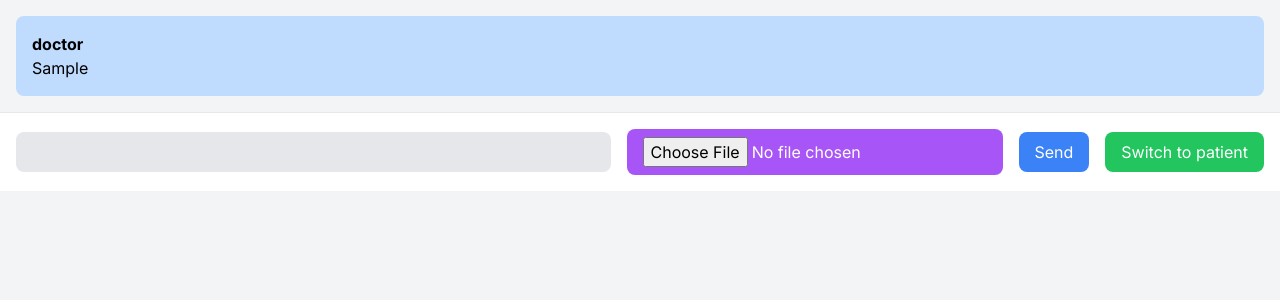
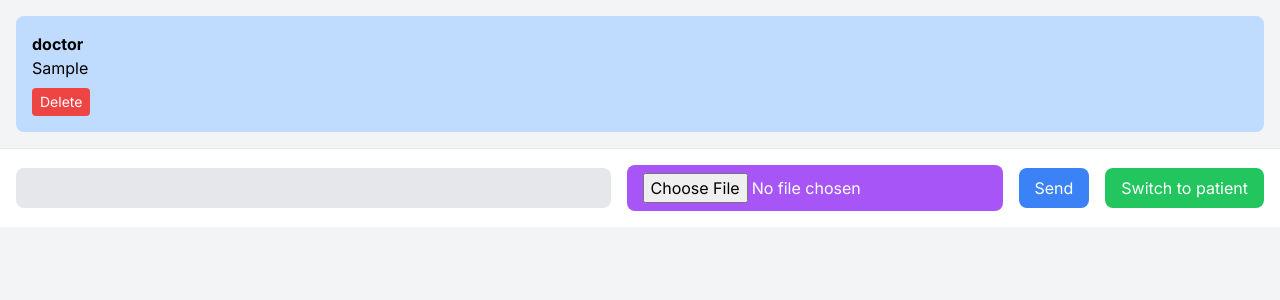
Before and after one commit to tapasrastogi2411/MediChat, a Next.js app in the folder chat-app/: page / in a window 1280 px wide. Both pictures are taken after typing "Sample" into the empty fields and a click on the button "Send". Shown: the top 300 px of the page. Built offline with nearby package versions, Linux system fonts and the light colour scheme.

Commit message:
feat: Add deleting message and image functionality

```diff
--- a/chat-app/app/components/Chat.js
+++ b/chat-app/app/components/Chat.js
@@ -1,15 +1,16 @@
-'use client'
-import { useState, useEffect, useRef } from 'react';
-import Message from './Message';
+"use client";
+import { useState, useEffect, useRef } from "react";
+// import { supabase } from '@supabase/supabase-js';
+import Message from "./Message";
 
 function Chat() {
     const [messages, setMessages] = useState([]);
-    const [newMessage, setNewMessage] = useState('');
-    const [sender, setSender] = useState('doctor'); // New state for sender
+    const [newMessage, setNewMessage] = useState("");
+    const [sender, setSender] = useState("doctor"); // New state for sender
     const messagesEndRef = useRef(null); // New ref for the last message
 
     const handleSend = () => {
-        if (newMessage.trim() === '') {
+        if (newMessage.trim() === "") {
             // Don't send the message if it's empty
             return;
         }
@@ -21,7 +22,13 @@ function Chat() {
             timestamp: new Date(),
         };
         setMessages([...messages, message]);
-        setNewMessage('');
+        setNewMessage("");
+    };
+
+    // Deleting a message and image upload
+    const handleDelete = (id) => {
+        const deletedMessages = messages.filter((message) => message.id !== id);
+        setMessages(deletedMessages);
     };
 
     const handleImageUpload = (event) => {
@@ -43,21 +50,26 @@ function Chat() {
         }
     };
 
-    const toggleSender = () => { // New function to toggle sender
-        setSender(sender === 'doctor' ? 'patient' : 'doctor');
+    const toggleSender = () => {
+        // New function to toggle sender
+        setSender(sender === "doctor" ? "patient" : "doctor");
     };
 
     useEffect(() => {
         if (messagesEndRef.current) {
-            messagesEndRef.current.scrollIntoView({ behavior: 'smooth' });
+            messagesEndRef.current.scrollIntoView({ behavior: "smooth" });
         }
     }, [messages]);
 
     return (
         <div className="flex flex-col h-screen bg-gray-100">
             <div className="overflow-auto">
-                {messages.map(message => (
-                    <Message key={message.id} message={message} />
+                {messages.map((message) => (
+                    <Message
+                        key={message.id}
+                        message={message}
+                        onDelete={handleDelete}
+                    />
                 ))}
                 <div ref={messagesEndRef} /> {/* New div for the ref */}
             </div>
@@ -65,7 +77,7 @@ function Chat() {
                 <input
                     className="flex-1 px-4 py-2 text-gray-700 bg-gray-200 rounded-lg focus:outline-none"
                     value={newMessage}
-                    onChange={e => setNewMessage(e.target.value)}
+                    onChange={(e) => setNewMessage(e.target.value)}
                 />
                 <input
                     type="file"
@@ -83,7 +95,7 @@ function Chat() {
                     className="ml-4 px-4 py-2 text-white bg-green-500 rounded-lg focus:outline-none"
                     onClick={toggleSender}
                 >
-                    Switch to {sender === 'doctor' ? 'patient' : 'doctor'}
+                    Switch to {sender === "doctor" ? "patient" : "doctor"}
                 </button>
             </div>
         </div>
--- a/chat-app/app/components/Message.js
+++ b/chat-app/app/components/Message.js
@@ -1,6 +1,6 @@
 import { useEffect, useRef } from "react";
 
-function Message({ message }) {
+function Message({ message, onDelete }) {
     const messageRef = useRef(null);
 
     useEffect(() => {
@@ -25,11 +25,17 @@ function Message({ message }) {
                 <img
                     src={message.image}
                     alt="Uploaded content"
-                    className="w-full h-auto max-w-md max-h-100"
+                    className="w-full h-auto max-w-md max-h-100 pt-3 pb-2"
                 />
             ) : (
                 <p>{message.text}</p>
             )}
+            <button
+                onClick={() => onDelete(message.id)}
+                className="mt-2 px-2 py-1  text-sm text-white bg-red-500 rounded hover:bg-red-600"
+            >
+                Delete
+            </button>
         </div>
     );
 }
```
Also changed, not shown: chat-app/package.json (+7 -5 lines), 1 other file (tests, documents, lock files or other folders).
